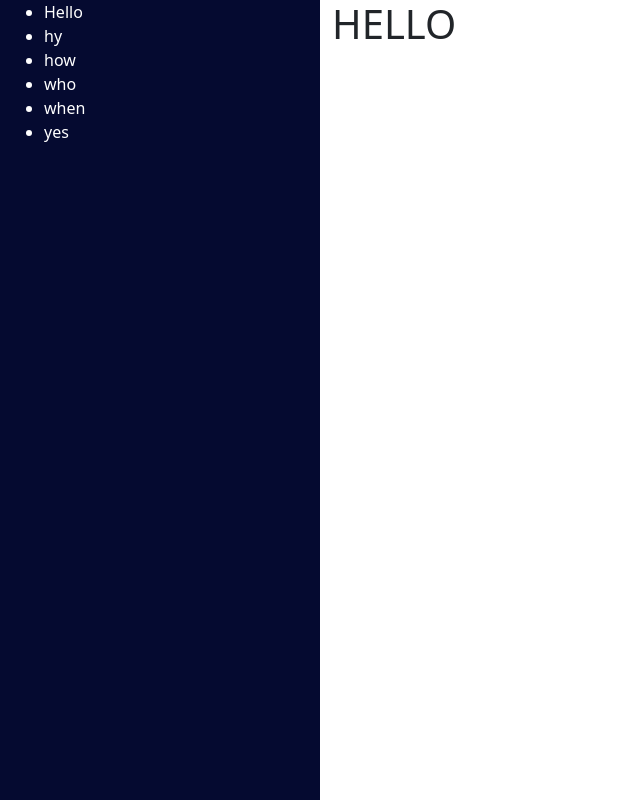
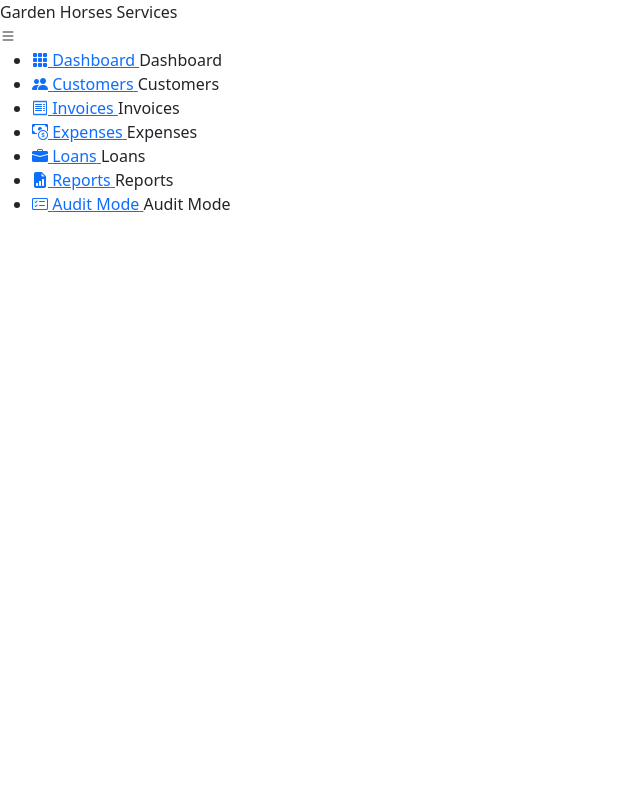
Before and after one commit to sthandiwe3561/Bookkeeping, a Django app: page / in a window 1280 px wide. Shown: the whole page, without its empty margins (0-640 px from the left). Run offline with Django 5.2, Linux system fonts and the light colour scheme.

Commit message:
created layout.js and mdified layout.html,dashboard.html and styles.css

```diff
--- /dev/null
+++ b/bookkeeping/static/bookkeeping/layout.js
@@ -0,0 +1,11 @@
+document.addEventListener("DOMContentLoaded", function () {
+    //creaate a varable for the buttons
+    let btn = document.querySelector('#btn')
+    let sidebar = document.querySelector('.sidebar')
+
+btn.addEventListener("click",btnButton)
+
+function btnButton(){
+     sidebar.classList.toggle('active')
+}
+})
--- a/bookkeeping/static/bookkeeping/styles.css
+++ b/bookkeeping/static/bookkeeping/styles.css
@@ -9,8 +9,8 @@ body{
     margin: 0;
 }
 
-.sidebar{
+/*.sidebar{
     background-color: #050A30;
     color: white;
     height: 100vh;
-}
+}*/
--- a/bookkeeping/templates/bookkeeping/dashboard.html
+++ b/bookkeeping/templates/bookkeeping/dashboard.html
@@ -1,4 +1,3 @@
 {% extends "bookkeeping/layout.html" %}
 {% block body %}
-<h1>HELLO</h1>
 {% endblock %}
--- a/bookkeeping/templates/bookkeeping/layout.html
+++ b/bookkeeping/templates/bookkeeping/layout.html
@@ -6,34 +6,77 @@
     <meta charset="UTF-8">
     <meta name="viewport" content="width=device-width, initial-scale=1.0">
     <link href="https://cdn.jsdelivr.net/npm/bootstrap@5.3.0-alpha1/dist/css/bootstrap.min.css" rel="stylesheet">
+    <link rel="stylesheet" href="https://cdn.jsdelivr.net/npm/bootstrap-icons@1.10.0/font/bootstrap-icons.css">
     <title>{% block title %}Digital Bookkeeping{% endblock %}</title>
     <link href="{% static 'bookkeeping/styles.css' %}" rel="stylesheet" />
-
 </head>
 <body>
-     <div class="container-fluid">
-    <div class="row">
-      <div class="col-md-3 sidebar">
-        <div class="left">
-            <div class="links">
-         <ul>
-            <li>Hello</li>
-            <li>hy</li>
-            <li>how </li>
-            <li>who</li>
-            <li>when</li>
-            <li>yes</li>
-         </ul>
-         </div>
+    <div class="sidebar">
+      <div class="top">
+        <div class="logo">
+        <span>Garden Horses Services</span>
         </div>
+        <i class="bi bi-list" id="btn"></i>
       </div>
-      <div class="col-md-9">
-        <div class="right">
-         {% block body %} {% endblock %}
-        </div>
-      </div>
+      <ul>
+        <li>
+          <a href="#">
+          <i class="bi bi-grid-3x3-gap-fill"></i>
+          <span class="nav-item">Dashboard</span>
+        </a>
+        <span>Dashboard</span>
+      </li>
+       <li>
+          <a href="#">
+          <i class="bi bi-people-fill"></i>
+          <span class="nav-item">Customers</span>
+        </a>
+        <span>Customers</span>
+      </li>
+
+       <li>
+          <a href="#">
+          <i class="bi bi-receipt"></i>
+          <span class="nav-item">Invoices</span>
+        </a>
+        <span>Invoices</span>
+      </li>
+       <li>
+          <a href="#">
+          <i class="bi bi-cash-coin"></i>
+          <span class="nav-item">Expenses</span>
+        </a>
+        <span>Expenses</span>
+      </li>
+       <li>
+          <a href="#">
+          <i class="bi bi-briefcase-fill"></i>
+          <span class="nav-item">Loans</span>
+        </a>
+        <span>Loans</span>
+      </li>
+       <li>
+          <a href="#">
+          <i class="bi bi-file-earmark-bar-graph-fill"></i>
+          <span class="nav-item">Reports</span>
+        </a>
+        <span>Reports</span>
+      </li>
+       <li>
+          <a href="#">
+        <i class="bi bi-card-checklist"></i>
+          <span class="nav-item">Audit Mode</span>
+        </a>
+        <span>Audit Mode</span>
+      </li>
+      </ul>
     </div>
-  </div>
+    <div class="body">
+      {% block body %}{% endblock %}
+    </div>
+
     <script src="https://cdn.jsdelivr.net/npm/bootstrap@5.3.0-alpha1/dist/js/bootstrap.bundle.min.js"></script>
+      <script src="{% static 'bookkeeping/layout.js' %}"></script>
+
 </body>
 </html>
```
Also changed, not shown: bookkeeping/static/bookkeeping/images/box.png (added).
